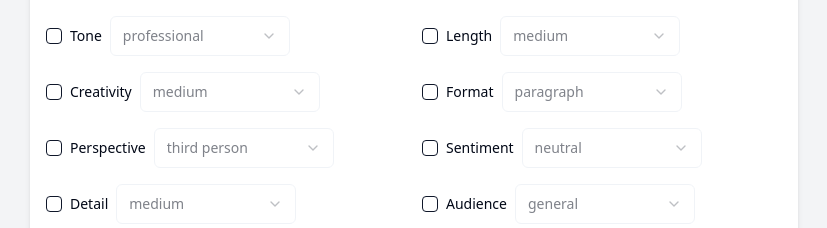
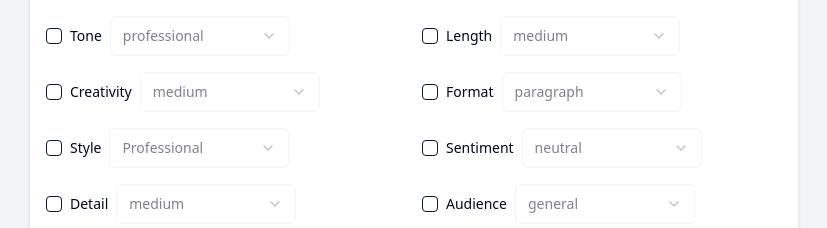
Before and after one commit to daithimurray/xmlprompttool, a React (Vite) app: page / in a window 1280 px wide. Shown: the part 1340-1568 px from the top of the page, without its empty margins (226-1053 px from the left). Built offline with nearby package versions, Linux system fonts and the light colour scheme.

Commit message:
Replace Perspective with Style parameter
Updated the PromptBuilder component to replace the Perspective parameter with a new Style parameter. Added various style options including Professional, Informative, Technical, and more for enhanced prompt customization.
[skip gpt_engineer]

```diff
--- a/src/components/ParameterSelector.jsx
+++ b/src/components/ParameterSelector.jsx
@@ -21,8 +21,13 @@ const ParameterSelector = ({ param, selected, value, onChange }) => {
         return ['low', 'medium', 'high'];
       case 'format':
         return ['paragraph', 'bullet points', 'numbered list'];
-      case 'perspective':
-        return ['first person', 'second person', 'third person'];
+      case 'style':
+        return [
+          'Professional', 'Informative', 'Technical', 'Fact-based',
+          'Comparative', 'Conversational', 'Storytelling', 'Humorous',
+          'Emotive', 'Engaging', 'Instructional', 'Ordering',
+          'Enthusiastic', 'Commanding', 'Casual', 'Conversational'
+        ];
       case 'sentiment':
         return ['positive', 'negative', 'neutral'];
       case 'audience':
--- a/src/components/PromptBuilder.jsx
+++ b/src/components/PromptBuilder.jsx
@@ -12,7 +12,7 @@ const PromptBuilder = ({ selectedFramework, frameworks }) => {
     length: { selected: false, value: 'medium' },
     creativity: { selected: false, value: 'medium' },
     format: { selected: false, value: 'paragraph' },
-    perspective: { selected: false, value: 'third person' },
+    style: { selected: false, value: 'Professional' },
     sentiment: { selected: false, value: 'neutral' },
     detail: { selected: false, value: 'medium' },
     audience: { selected: false, value: 'general' },
```
